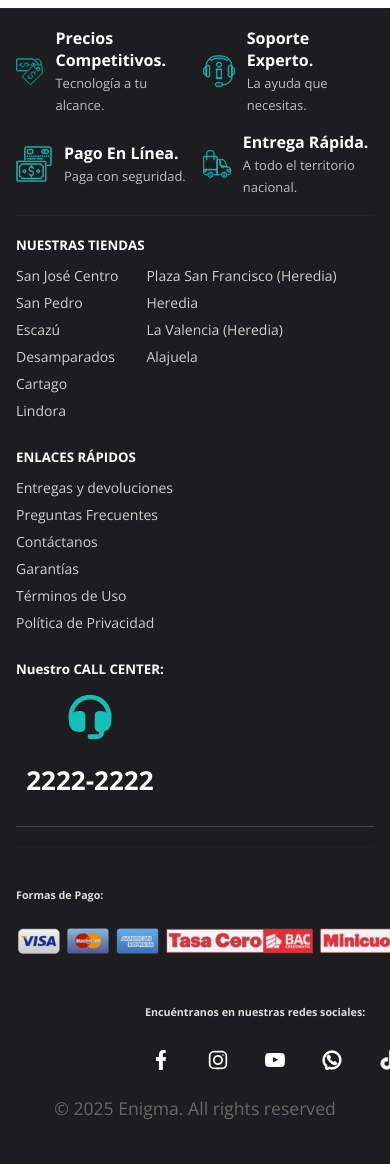
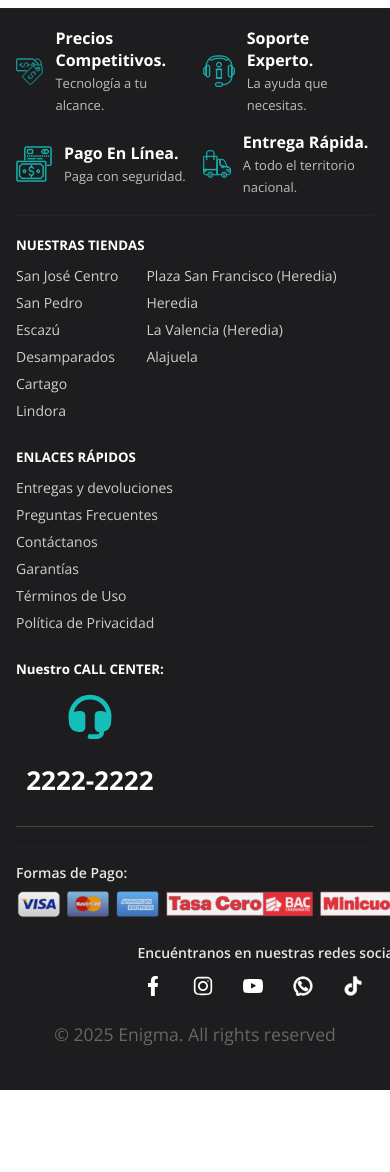
Before and after one commit to NataliaTEC/e-commerce, a React (Vite) app in the folder frontend-ecommerce/: page / in a window 390 px wide. Shown: the top 1172 px of the page. After the commit the page ends 1098 px from the top, so only its background shows below. Built offline with nearby package versions, Linux system fonts and the light colour scheme.

Commit message:
cambios en el footer

```diff
--- a/frontend-ecommerce/src/components/footer.css
+++ b/frontend-ecommerce/src/components/footer.css
@@ -128,8 +128,17 @@
 
 
 .footer-bottom { max-width: 1200px; margin: 18px auto; display: flex; align-items: center; justify-content: space-between; gap: 20px; padding-top: 12px; border-top: 1px solid rgba(255,255,255,0.02) }
-.payment-logos img { height: 28px; margin-right: 12px; opacity: 0.95 }
-.social-icons a { display: inline-block; margin-right: 10px; color: #cfcfcf; text-decoration: none; padding: 6px }
+.payment-logos img { height: 28px; margin-right: 6px; opacity: 0.95 }
+.social-icons a { display: inline-block; margin-right: 3px; color: #cfcfcf; text-decoration: none; padding: 6px }
+
+/* Aumentar ligeramente el tamaño de los títulos en la zona de footer-bottom */
+.footer-bottom .payments h6,
+.footer-bottom .socials h6 {
+  font-size: 16px; /* un poquito más grandes */
+  color: #e6e6e6;
+  margin: 0 0 8px 0;
+  font-weight: 600;
+}
 
 .footer-copy { text-align: center; margin-top: 12px; color: #bfbfbf; font-size: 13px }
 
@@ -138,8 +147,7 @@
   height: auto;
   display: block;
 }
-.social-icons a { margin-right: 10
-  px; display:inline-block; }
+.social-icons a { margin-right: 3px; display: inline-block; }
 
 @media (max-width: 900px) {
   .features-bar { grid-template-columns: repeat(2, 1fr) }
@@ -256,7 +264,7 @@ footer {
 .logo-row {
   display: flex;
   align-items: center;
-  gap: 20px;
+  gap: 12px;
 }
 
 
@@ -334,6 +342,12 @@ svg.logo-with-bg {
     gap: 15px;
   }
 
+  /* Ajuste móvil: reducir un poco los h6 para que no quiebren layout */
+  .footer-bottom .payments h6,
+  .footer-bottom .socials h6 {
+    font-size: 14px;
+  }
+
   .logo-visa-pay { height: 35px; }
   .logo-mastercard-pay { height: 25px; }
   .logo-visa-cert { height: 35px; }
```
